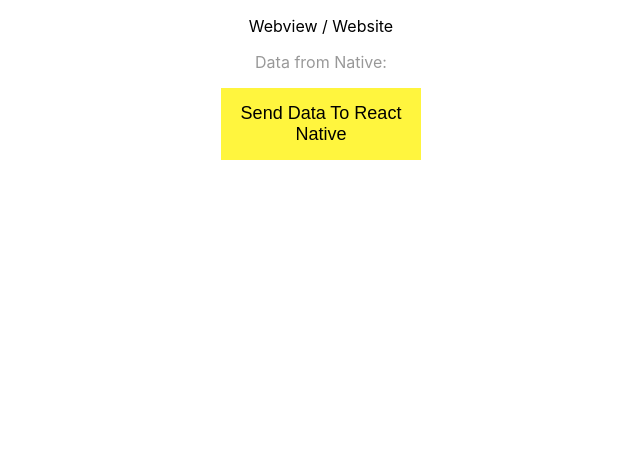
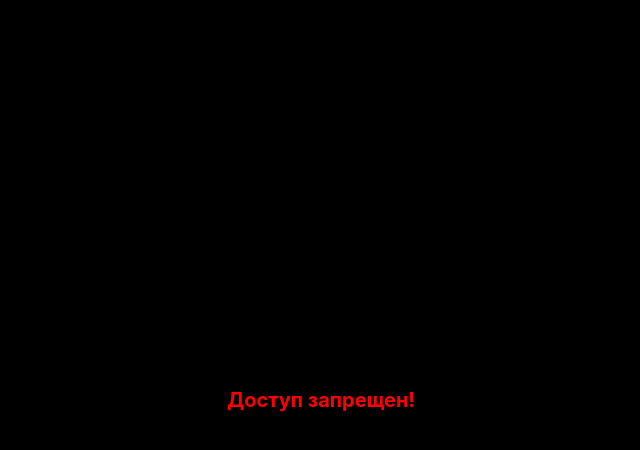
Before and after one commit to NShevchik/nativetoweb, a React (Create React App) app: page / in a window 1280 px wide. Shown: the top 450 px of the page, without its empty margins (319-959 px from the left). Built offline with nearby package versions, Linux system fonts and the light colour scheme.

Commit message:
done-code

```diff
--- a/src/App.jsx
+++ b/src/App.jsx
@@ -1,37 +1,15 @@
-import React from "react";
+import { Routes, BrowserRouter, Route } from "react-router-dom";
+import { getPlatform } from "./Functions/platformCheck";
 import { ErrorPage } from "./pages/ErrorPage/ErrorPage";
-import { Routes, BrowserRouter, Route } from "react-router-dom";
 import { MobilePage } from "./pages/MobilePage/MobilePage";
 
-var userDeviceArray = [
-  { device: "Android", platform: /Android/ },
-  { device: "iPhone", platform: /iPhone/ },
-  { device: "iPad", platform: /iPad/ },
-  { device: "Symbian", platform: /Symbian/ },
-  { device: "Windows Phone", platform: /Windows Phone/ },
-  { device: "Tablet OS", platform: /Tablet OS/ },
-  { device: "Linux", platform: /Linux/ },
-  { device: "Windows", platform: /Windows NT/ },
-  { device: "Macintosh", platform: /Macintosh/ },
-];
-
-var platform = navigator.userAgent;
-function getPlatform() {
-  for (var i in userDeviceArray) {
-    if (userDeviceArray[i].platform.test(platform)) {
-      return userDeviceArray[i].device;
-    }
-  }
-  return "Неизвестная платформа!" + platform;
-}
-var device = getPlatform();
-
 export const App = () => {
+  var device = getPlatform();
   return (
     <BrowserRouter>
       {device === "Windows" || device === "Macintosh" || device === "Linux" ? (
         <Routes>
-          <Route path="*" element={<MobilePage />} />
+          <Route path="*" element={<ErrorPage />} />
         </Routes>
       ) : (
         <Routes>
--- /dev/null
+++ b/src/Functions/platformCheck.js
@@ -0,0 +1,21 @@
+var userDeviceArray = [
+    { device: "Android", platform: /Android/ },
+    { device: "iPhone", platform: /iPhone/ },
+    { device: "iPad", platform: /iPad/ },
+    { device: "Symbian", platform: /Symbian/ },
+    { device: "Windows Phone", platform: /Windows Phone/ },
+    { device: "Tablet OS", platform: /Tablet OS/ },
+    { device: "Linux", platform: /Linux/ },
+    { device: "Windows", platform: /Windows NT/ },
+    { device: "Macintosh", platform: /Macintosh/ },
+];
+
+var platform = navigator.userAgent;
+export function getPlatform() {
+    for (var i in userDeviceArray) {
+      if (userDeviceArray[i].platform.test(platform)) {
+        return userDeviceArray[i].device;
+      }
+    }
+    return "Неизвестная платформа!" + platform;
+}
--- a/src/index.tsx
+++ b/src/index.tsx
@@ -1,7 +1,7 @@
+import ReactDOM from "react-dom/client";
 import React from "react";
-import ReactDOM from "react-dom/client";
+import { App } from "./App.jsx";
 import "./index.css";
-import { App } from "./App.jsx";
 
 const root = ReactDOM.createRoot(
   document.getElementById("root") as HTMLElement
--- a/src/pages/MobilePage/MobilePage.jsx
+++ b/src/pages/MobilePage/MobilePage.jsx
@@ -1,18 +1,14 @@
 import React, { useState } from "react";
-import { DATA } from "../DATA";
+import { DATA } from "../../DATA";
 import "./MobilePage.css";
 
 const sendDataToReactNativeApp = async () => {
   const jsondata = JSON.stringify(DATA);
   window.ReactNativeWebView.postMessage(jsondata);
 };
-// window.addEventListener("message", (message) => {
-//   alert(message.data);
-// });
 
 export const MobilePage = () => {
   const [state, setState] = useState("");
-
   window.addEventListener("message", (message) => {
     setState(message.data);
   });
```
Also changed, not shown: src/App.css (added), src/DATA.js (renamed from src/pages/DATA.js).
